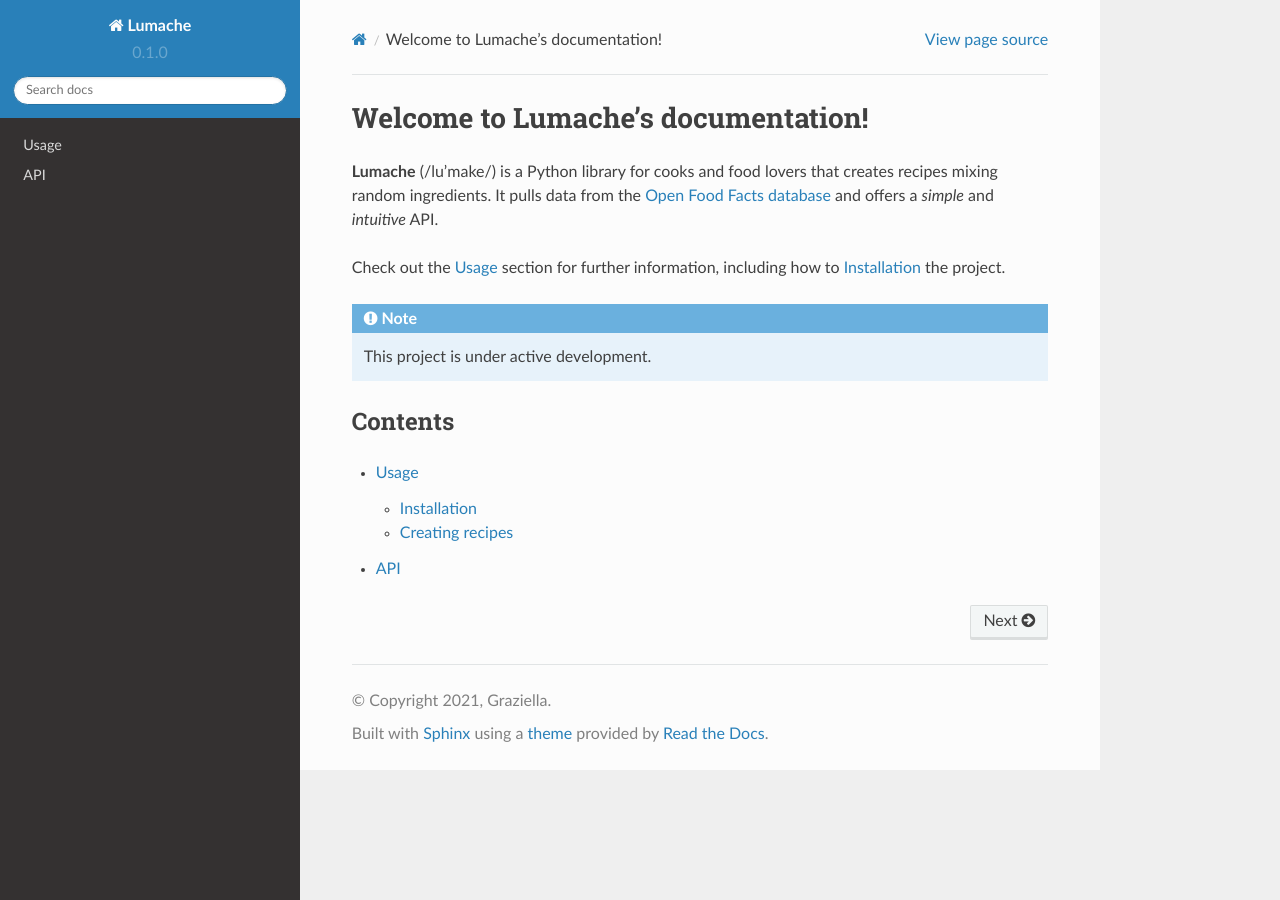
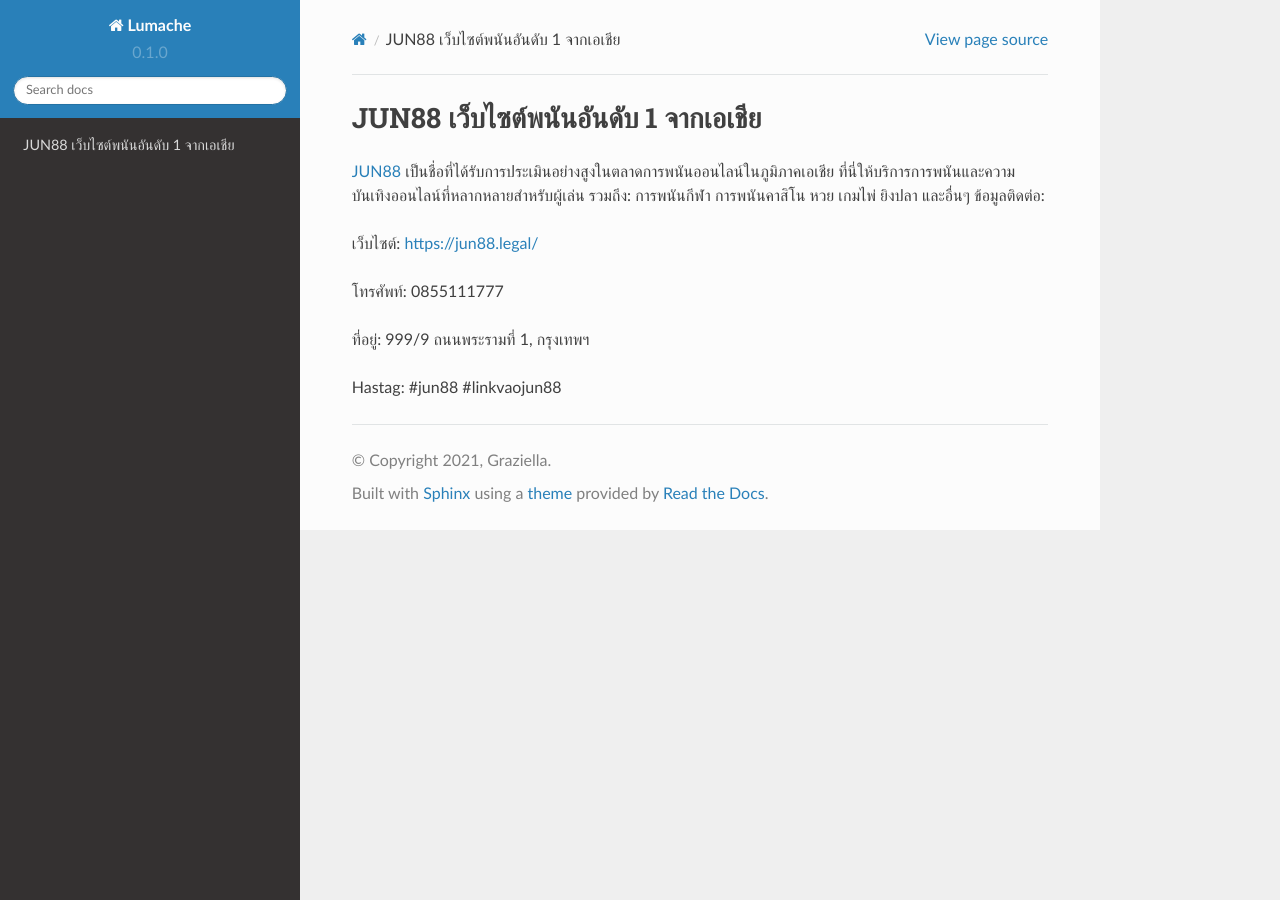
Before and after one commit to socialentity/Jun88legal, a Sphinx documentation site: the page built from docs/source/index.rst, in a window 1280 px wide. Built offline with Sphinx 7.4.7 and the Read the Docs theme 2.0.0, drawn with Linux system fonts in a browser that asks for light colours.

Commit message:
Update index.rst

```diff
--- a/docs/source/index.rst
+++ b/docs/source/index.rst
@@ -1,22 +1,13 @@
-Welcome to Lumache's documentation!
+JUN88 เว็บไซต์พนันอันดับ 1 จากเอเชีย
 ===================================
 
-**Lumache** (/lu'make/) is a Python library for cooks and food lovers
-that creates recipes mixing random ingredients.
-It pulls data from the `Open Food Facts database <https://world.openfoodfacts.org/>`_
-and offers a *simple* and *intuitive* API.
+`JUN88 <https://jun88.legal/>`_ เป็นชื่อที่ได้รับการประเมินอย่างสูงในตลาดการพนันออนไลน์ในภูมิภาคเอเชีย ที่นี่ให้บริการการพนันและความบันเทิงออนไลน์ที่หลากหลายสำหรับผู้เล่น รวมถึง: การพนันกีฬา การพนันคาสิโน หวย เกมไพ่ ยิงปลา และอื่นๆ
+ข้อมูลติดต่อ:
 
-Check out the :doc:`usage` section for further information, including
-how to :ref:`installation` the project.
+เว็บไซต์: `https://jun88.legal/ <https://jun88.legal/>`_
 
-.. note::
+โทรศัพท์: 0855111777
 
-   This project is under active development.
+ที่อยู่: 999/9 ถนนพระรามที่ 1, กรุงเทพฯ
 
-Contents
---------
-
-.. toctree::
-
-   usage
-   api
+Hastag: #jun88 #linkvaojun88
```
